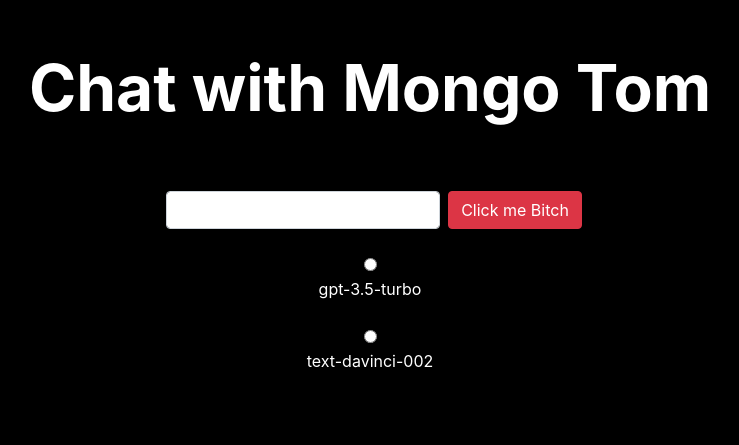
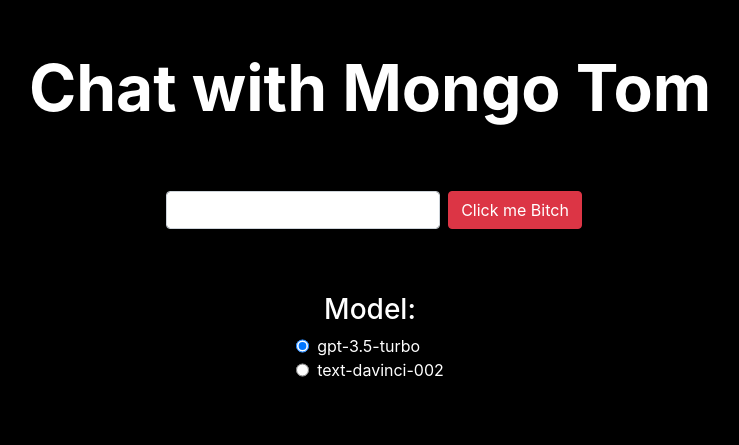
Before and after one commit to butteredcheese-org/MongoTom, a Flask app: page / in a window 1280 px wide. Shown: the top 445 px of the page, without its empty margins (270-1009 px from the left). Run offline with Flask 2, Linux system fonts and the light colour scheme; some libraries are stand-ins or nearby versions.

Commit message:
Updated styles

```diff
--- a/templates/index.html
+++ b/templates/index.html
@@ -15,13 +15,11 @@
         padding: 50px;
       }
       h1 {
-        color: rgb(255, 255, 255);
-        text-align: center;
         font-size: 64px;
         font-weight: bold;
         margin-bottom: 64px;
       }
-      p {
+      p, h1, h2, h3 {
         color: #ffffff;
         text-align: center;
       }
@@ -46,11 +44,15 @@
       }
 
       .gptmodelform {
-        padding: 24px;
+        padding: 64px;
       }
       .gptmodelform label {
         color: #ffffff;
         font-size: 16px;
+      }
+
+      .gptmodelform input {
+        margin-right: 8px;
       }
     </style>
   </head>
@@ -64,10 +66,16 @@
           <button type="submit" class="btn btn-danger">Click me Bitch</button>
         </div>
         <div class="gptmodelform">
-          <input type="radio" id="gpt-3.5-turbo" name="gptmodel" value="gpt-3.5-turbo">
-          <label for="gpt-3.5-turbo">gpt-3.5-turbo</label><br>
-          <input type="radio" id="text-davinci-002" name="gptmodel" value="text-davinci-002">
-          <label for="text-davinci-002">text-davinci-002</label><br>
+
+          <h3>Model:</h3>
+          <div class="d-flex flex-row">
+            <input type="radio" id="gpt-3.5-turbo" name="gptmodel" value="gpt-3.5-turbo" checked>
+            <label for="gpt-3.5-turbo">gpt-3.5-turbo</label><br>
+          </div>
+          <div class="d-flex flex-row">
+            <input type="radio" id="text-davinci-002" name="gptmodel" value="text-davinci-002">
+            <label for="text-davinci-002">text-davinci-002</label><br>
+          </div>
         </div>
       </form>
     </div>
```
